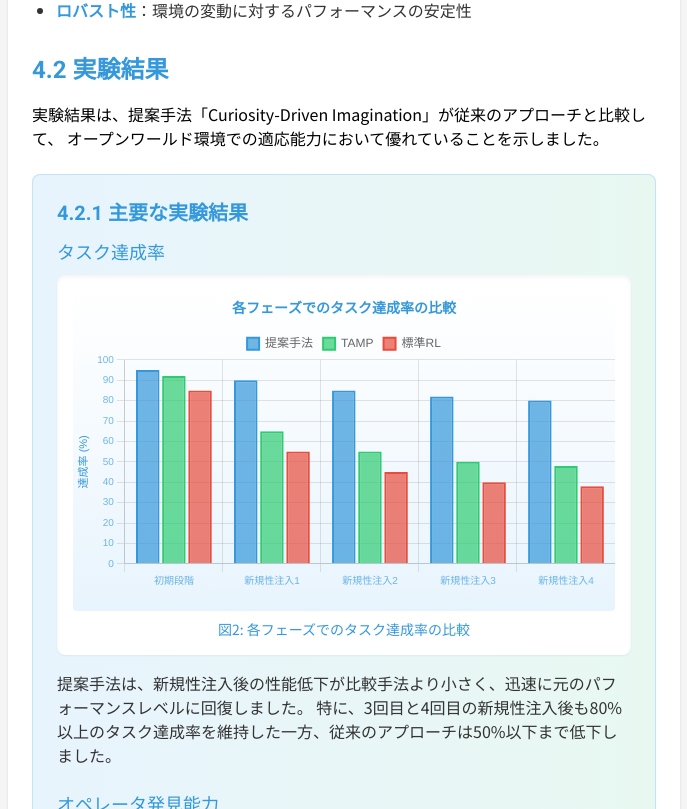
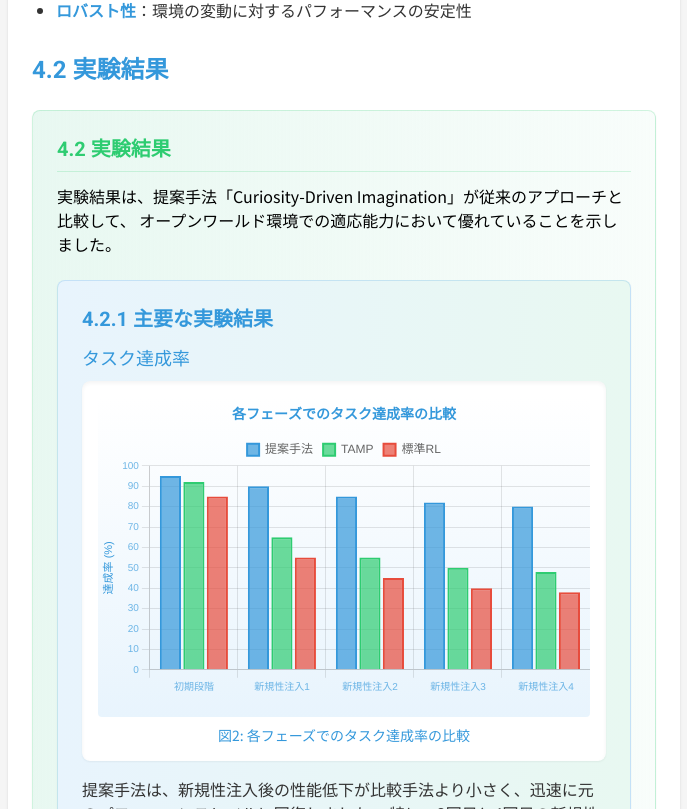
Before and after one commit to KyosukeIchikawa/ai_agent_articles, a Next.js app: page /experiments in a window 1280 px wide. Shown: the part 2171-2980 px from the top of the page, without its empty margins (296-983 px from the left). Built offline with nearby package versions, Linux system fonts and the light colour scheme.

Commit message:
Fix colors

```diff
--- a/src/pages/experiments/index.js
+++ b/src/pages/experiments/index.js
@@ -353,6 +353,8 @@ export default function Experiments() {
 
         <section>
           <h2 className="text-2xl font-bold mb-4 text-primary">4.2 実験結果</h2>
+          <div className="bg-gradient-to-r from-secondary-light to-secondary-light/30 p-6 rounded-lg shadow-sm border border-secondary/20 my-6">
+            <h3 className="text-xl font-semibold mb-3 text-secondary border-b border-secondary/20 pb-2">4.2 実験結果</h3>
             <div className="prose max-w-none">
               <p>
                 実験結果は、提案手法「Curiosity-Driven Imagination」が従来のアプローチと比較して、
@@ -461,6 +463,7 @@ export default function Experiments() {
                 </div>
               </div>
             </div>
+          </div>
         </section>
 
         <Navigation
--- a/src/pages/method/index.js
+++ b/src/pages/method/index.js
@@ -42,7 +42,7 @@ export default function Method() {
               </div>
             </div>
 
-            <div className="bg-gradient-to-r from-primary-light to-blue-50 p-6 rounded-lg shadow-sm border border-primary/20 my-6">
+            <div className="bg-gradient-to-r from-primary-light to-primary-light/30 p-6 rounded-lg shadow-sm border border-primary/20 my-6">
               <h3 className="text-xl font-semibold mb-3 text-primary border-b border-primary/20 pb-2">4.1 Bi-Level Curiosityアルゴリズム</h3>
               <p className="text-text">
                 提案するBi-Level Curiosityアルゴリズムは、連続的（低レベル）と記号的（高レベル）の二つの層で環境を理解するアプローチです。
```
Lines whose indentation alone changed are shown as unchanged.
